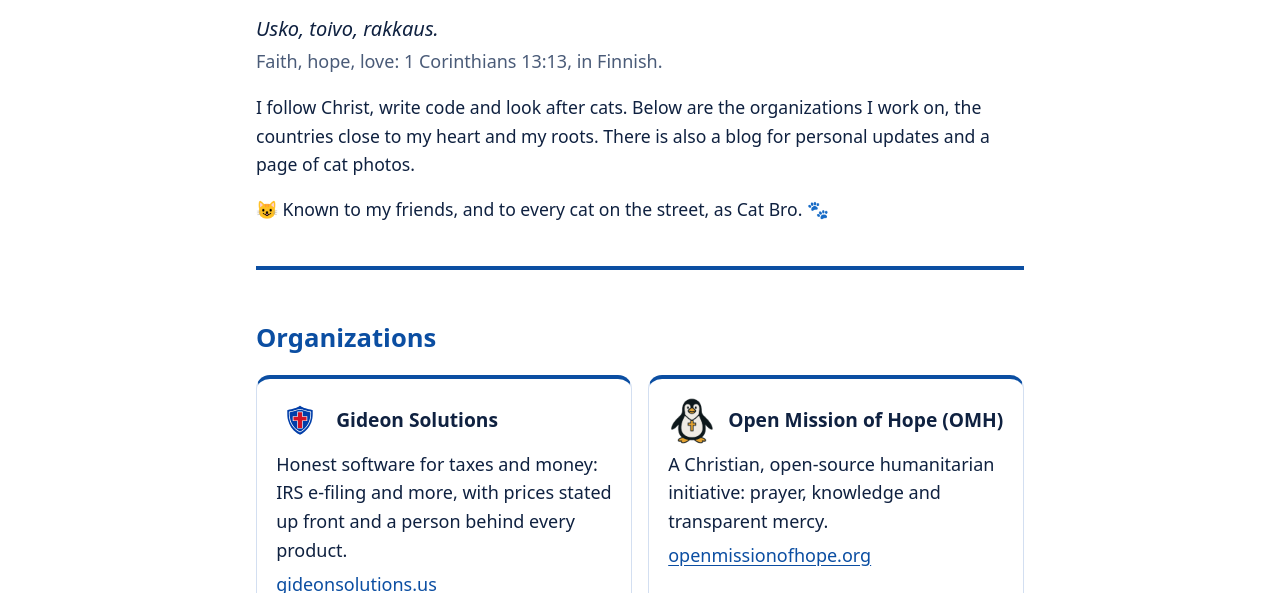
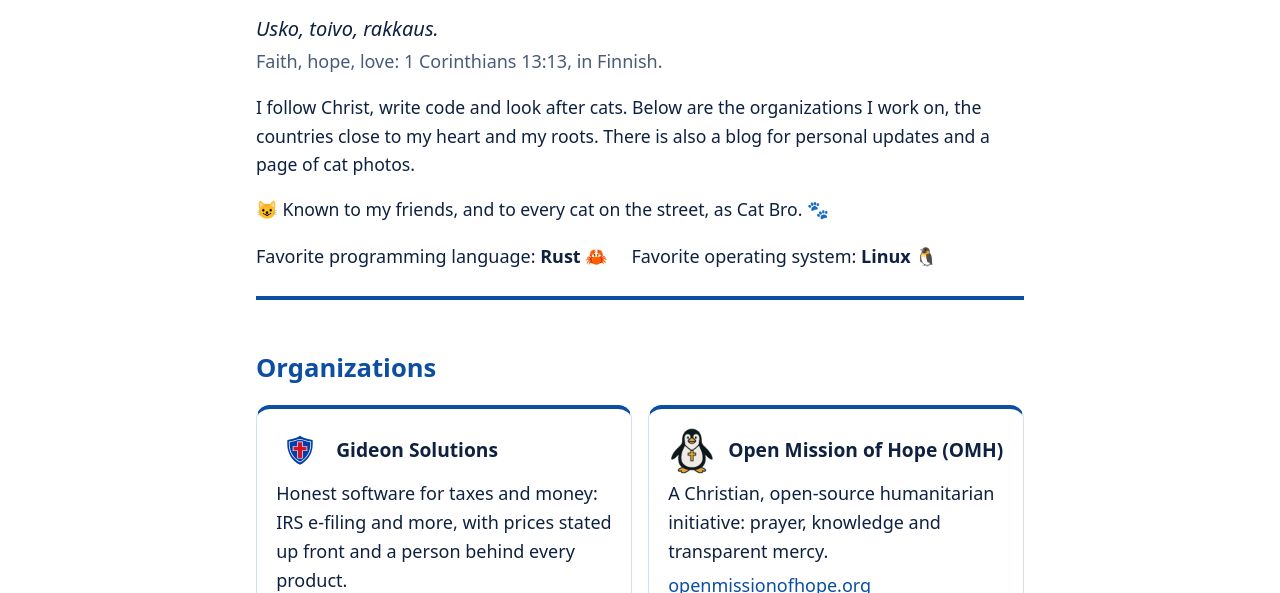
Before and after one commit to iajoiner/iajoiner.github.io, an Astro site: page / in a window 1280 px wide. Shown: the part 207-800 px from the top of the page. Built offline with nearby package versions, Linux system fonts and the light colour scheme; Astro itself is replaced by a stand-in of ours.

Commit message:
Favourites: Rust and Linux
Co-Authored-By: Claude Opus 5.5 <noreply@anthropic.com>

```diff
--- a/src/components/Home.astro
+++ b/src/components/Home.astro
@@ -32,6 +32,10 @@ const ICONS: Record<OrgKey, ImageMetadata> = { gideon, omh, lumenary, pcg, haapa
     <p class="gloss">{h.mottoGloss}</p>
     <p class="lead">{h.intro}</p>
     <p class="catbro"><Emoji e="😺" /> {h.catBro} <Emoji e="🐾" /></p>
+    <ul class="favorites">
+      <li>{h.favLanguage}: <strong>Rust</strong> <Emoji e="🦀" /></li>
+      <li>{h.favOs}: <strong>Linux</strong> <Emoji e="🐧" /></li>
+    </ul>
   </section>
 
   <section aria-labelledby="orgs">
--- a/src/i18n/home.ts
+++ b/src/i18n/home.ts
@@ -52,6 +52,9 @@ export interface HomeContent {
   /** What "Usko, toivo, rakkaus" means. */
   mottoGloss: string;
   catBro: string;
+  /** Labels for the favourites line: "Rust" and "Linux" are the same in every language. */
+  favLanguage: string;
+  favOs: string;
   intro: string;
   orgsTitle: string;
   orgs: Record<OrgKey, string>;
@@ -67,6 +70,8 @@ export const HOME: Record<Lang, HomeContent> = {
     taglineGloss: "",
     mottoGloss: "Faith, hope, love: 1 Corinthians 13:13, in Finnish.",
     catBro: "Known to my friends, and to every cat on the street, as Cat Bro.",
+    favLanguage: "Favorite programming language",
+    favOs: "Favorite operating system",
     intro:
       "I follow Christ, write code and look after cats. Below are the organizations I work on, the countries close to my heart and my roots. There is also a blog for personal updates and a page of cat photos.",
     orgsTitle: "Organizations",
@@ -121,6 +126,8 @@ export const HOME: Record<Lang, HomeContent> = {
     taglineGloss: "Cristo, código, gatos.",
     mottoGloss: "Fe, esperanza, amor: 1 Corintios 13:13, en finés.",
     catBro: "Mis amigos, y todos los gatos de la calle, me conocen como Cat Bro.",
+    favLanguage: "Lenguaje de programación favorito",
+    favOs: "Sistema operativo favorito",
     intro:
       "Sigo a Cristo, escribo código y cuido gatos. Abajo están las organizaciones en las que trabajo, los países que llevo en el corazón y mis raíces. También hay un blog con novedades personales y una página de fotos de gatos.",
     orgsTitle: "Organizaciones",
@@ -175,6 +182,8 @@ export const HOME: Record<Lang, HomeContent> = {
     taglineGloss: "Kristus, kod, katter.",
     mottoGloss: "Tro, hopp, kärlek: 1 Kor 13:13, på finska.",
     catBro: "Mina vänner, och varenda katt på gatan, känner mig som Cat Bro.",
+    favLanguage: "Favoritprogrammeringsspråk",
+    favOs: "Favoritoperativsystem",
     intro:
       "Jag följer Kristus, skriver kod och tar hand om katter. Här nedanför finns organisationerna jag arbetar med, länderna som ligger mitt hjärta nära och mina rötter. Det finns också en blogg med personliga uppdateringar och en sida med kattbilder.",
     orgsTitle: "Organisationer",
@@ -229,6 +238,8 @@ export const HOME: Record<Lang, HomeContent> = {
     taglineGloss: "Kristus, koodi, kissat.",
     mottoGloss: "1. Kor. 13:13.",
     catBro: "Ystäväni, ja jokainen kadun kissa, tuntevat minut nimellä Cat Bro.",
+    favLanguage: "Lempiohjelmointikieli",
+    favOs: "Lempikäyttöjärjestelmä",
     intro:
       "Seuraan Kristusta, kirjoitan koodia ja pidän huolta kissoista. Alla ovat organisaatiot, joiden parissa työskentelen, sydäntäni lähellä olevat maat ja juureni. Sivustolla on myös blogi henkilökohtaisille kuulumisille ja sivu kissakuville.",
     orgsTitle: "Organisaatiot",
--- a/src/styles/global.css
+++ b/src/styles/global.css
@@ -303,3 +303,11 @@ footer.site p {
 .catbro {
   font-size: 1.1rem;
 }
+.favorites {
+  list-style: none;
+  padding: 0;
+  margin: 0.5rem 0 0;
+  display: flex;
+  flex-wrap: wrap;
+  gap: 0.4rem 1.5rem;
+}
```
